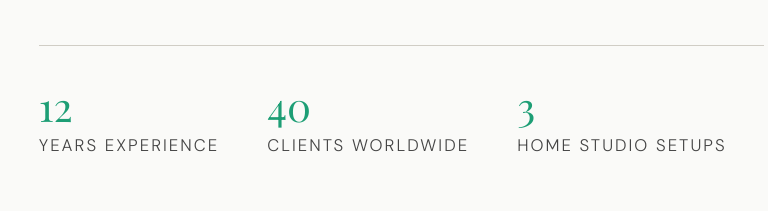
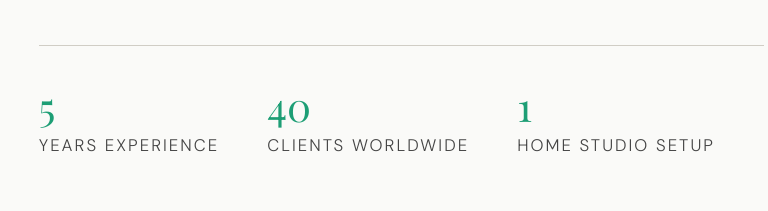
Before and after one commit to Jaedee/rachelkeeley, a website: page public/index.html in a window 1280 px wide. Shown: the part 1081-1292 px from the top of the page, 452-1220 px from the left. Drawn offline with nearby package versions, Linux system fonts and the light colour scheme; no server answers; a web font is replaced by a local one.

Commit message:
modified:   public/index.html

```diff
--- a/public/index.html
+++ b/public/index.html
@@ -541,7 +541,7 @@
     <p>She works from her professional home studio and is available for remote sessions worldwide, with fast turnaround and a collaborative approach from first read to final take.</p>
     <div class="stats-row">
       <div class="stat-item">
-        <p class="stat-num">12</p>
+        <p class="stat-num">5</p>
         <p class="stat-label">Years experience</p>
       </div>
       <div class="stat-item">
@@ -549,8 +549,8 @@
         <p class="stat-label">Clients worldwide</p>
       </div>
       <div class="stat-item">
-        <p class="stat-num">3</p>
-        <p class="stat-label">Home studio setups</p>
+        <p class="stat-num">1</p>
+        <p class="stat-label">Home studio setup</p>
       </div>
     </div>
   </div>
```
